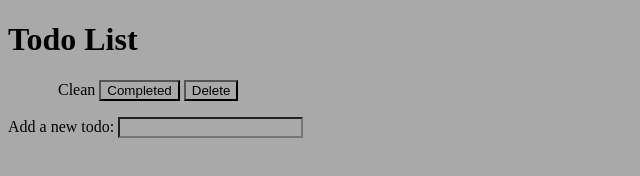
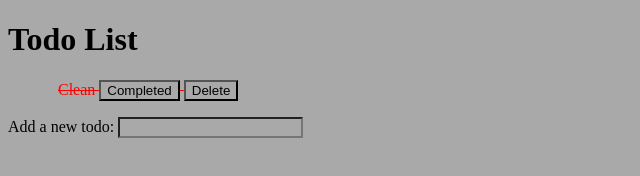
Before and after one commit to ErickDJensen/javascript-todo-list, a plain HTML site: page index.html in a window 1280 px wide. Both pictures are taken after a click on the button "Completed". Shown: the full height of the page, 0-640 px from the left. Drawn offline with Linux system fonts and the light colour scheme.

Commit message:
change todos color to red and add linethrough when completed button is clicked

```diff
--- a/script.js
+++ b/script.js
@@ -26,8 +26,16 @@ addTodo.addEventListener('submit', e => {
     };
 });
 
+//delete todo items
 list.addEventListener('click', e => {
     if (e.target.classList.contains('delete')) {
         e.target.parentElement.remove();
     }
 });
+
+//completed todo items
+list.addEventListener('click', e => {
+    if (e.target.classList.contains('completed')) {
+        e.target.parentElement.classList.add('complete');
+    }
+});
--- a/style.css
+++ b/style.css
@@ -6,3 +6,8 @@ li {
     display: block;
     margin: 10px;
 }
+
+.complete {
+    color: red;
+    text-decoration: line-through;
+}
```
